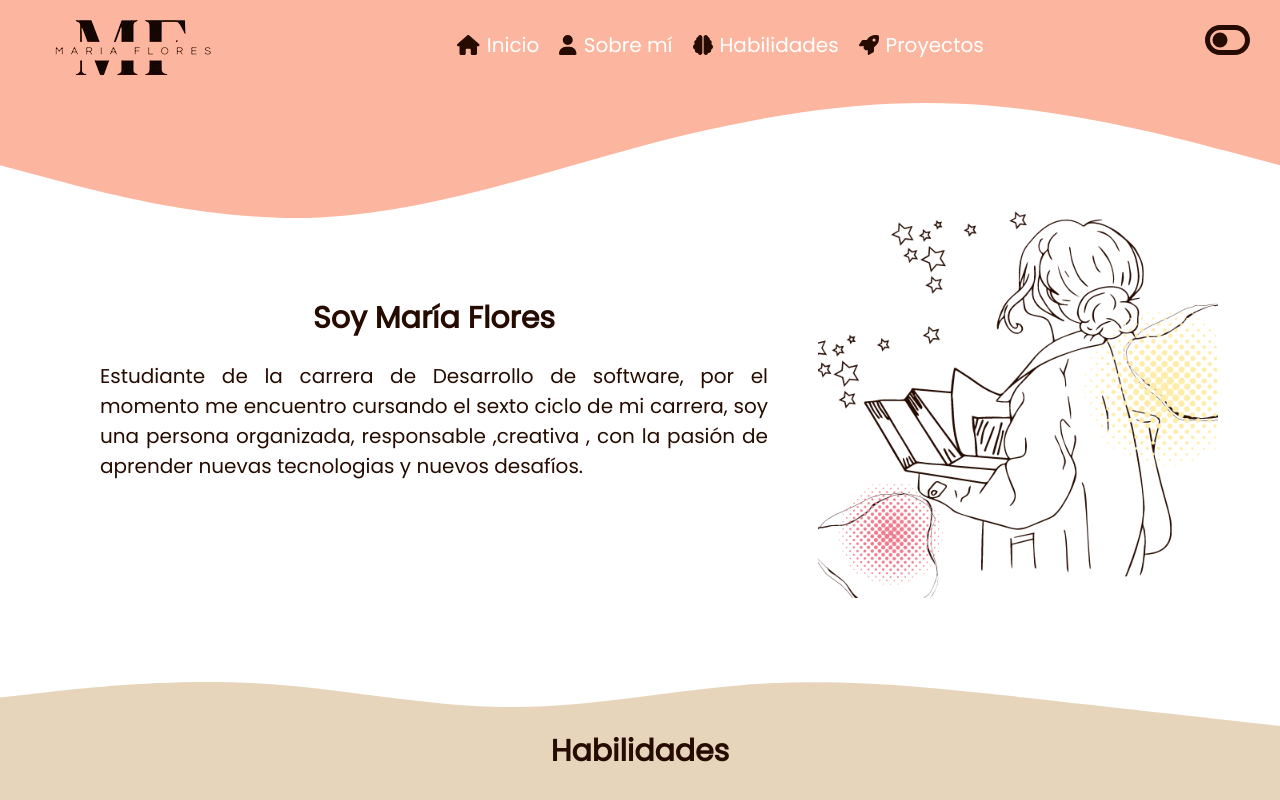
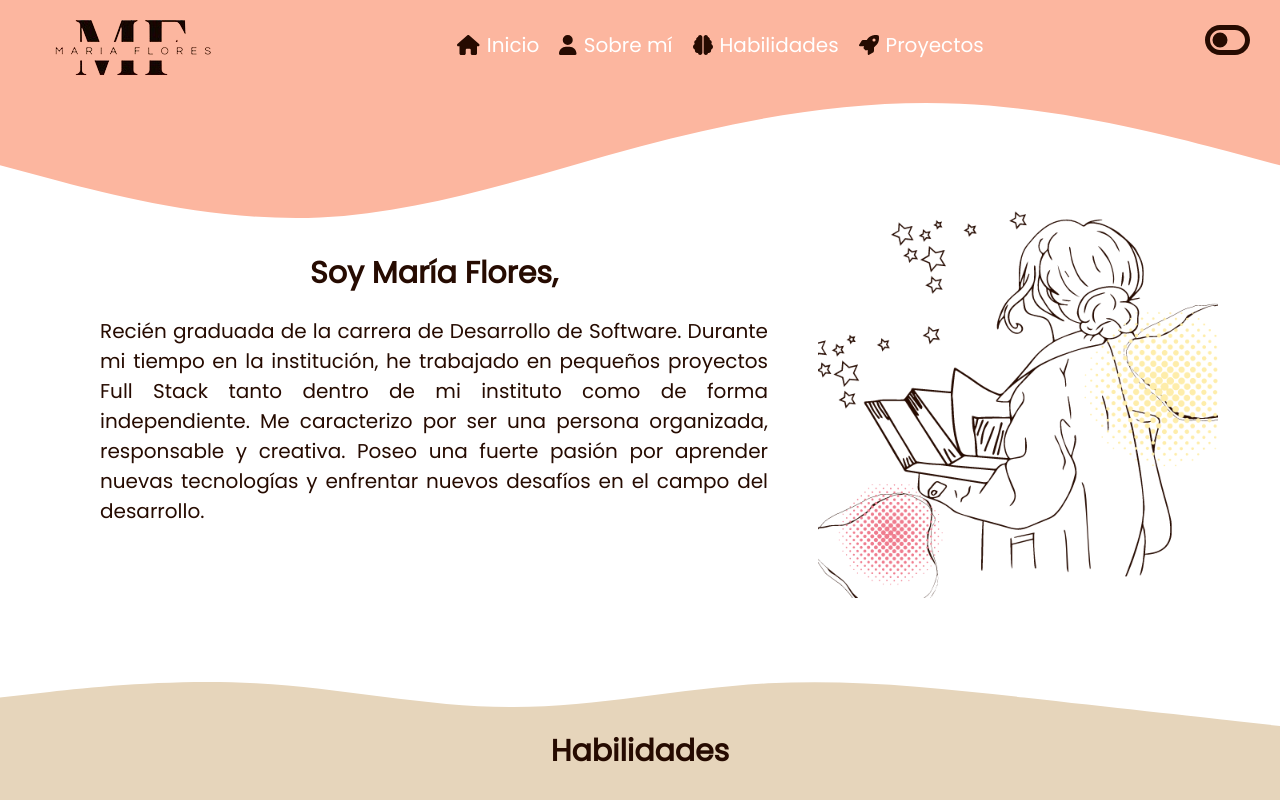
Before and after one commit to mariafs2407/Port-Maria, a React (Vite) app: page / in a window 1280 px wide. Shown: the top 800 px of the page. Built offline with nearby package versions, Linux system fonts and the light colour scheme.

Commit message:
actualizacion de secciones

```diff
--- a/src/components/contenido/About.jsx
+++ b/src/components/contenido/About.jsx
@@ -19,7 +19,7 @@ const About = () => {
                 <p className='about_img texto'>
                     <FormattedMessage
                         id="About.Contenido"
-                        defaultMessage="Estudiante de la carrera de Desarrollo de software, por el momento me encuentro cursando el 5 ciclo de mi carrera, soy una persona organizada, responsable ,creativa , con la pasión de aprender nuevas tecnologias y nuevos desafíos."
+                        defaultMessage="Estudiante de la carrera de Desarrollo de software, soy una persona organizada, responsable ,creativa , con la pasión de aprender nuevas tecnologias y nuevos desafíos."
                     />
                 </p>
             </div>
--- a/src/components/header/Header.css
+++ b/src/components/header/Header.css
@@ -15,11 +15,11 @@
   justify-content: space-between;
   padding: 20px 30px 0px 30px;
   color: #260b01;
-  margin-bottom: -15px;
   width: 100%;
   z-index: 2;
   position: fixed;
   transition: background-color 0.3s ease;
+
 }
 
 /* contenedor de iconos */
@@ -54,8 +54,7 @@
 }
 
 .efecto {
-  padding-top: 80px;
-  z-index: 1;
+  padding-top:80px;
 }
 
 /* --------------------------------------- */
--- a/src/lang/en-US.json
+++ b/src/lang/en-US.json
@@ -4,8 +4,8 @@
     "menu.Skills":"Skills",
     "menu.Projects":"Projects",
 
-    "About.Titulo": "I'm {name}",
-    "About.Contenido":"Student of the Software Development career, at the moment I am studying the sixth cycle of my career, I am an organized, responsible, creative person, with the passion of learning new technologies and new challenges.",
+    "About.Titulo": "I'm {name},",
+    "About.Contenido":"Recently graduated from the Software Development program. During my time at the institution, I have worked on small Full Stack projects both within my institute and independently. I am characterized by being an organized, responsible, and creative individual. I have a strong passion for learning new technologies and taking on new challenges in the field of development.",
 
     "Skills.Titulo":"Skills",
     "Projects.Boton": "See more",
--- a/src/lang/es-SP.json
+++ b/src/lang/es-SP.json
@@ -1,33 +1,22 @@
 {
-    "menu.Home":"Inicio",
-    "menu.About":"Sobre mí",
-    "menu.Skills":"Habilidades",
-    "menu.Projects":"Proyectos",
-
-    "About.Titulo": "Soy {name}",
-    "About.Contenido":"Estudiante de la carrera de Desarrollo de software, por el momento me encuentro cursando el sexto ciclo de mi carrera, soy una persona organizada, responsable ,creativa , con la pasión de aprender nuevas tecnologias y nuevos desafíos.",
-
-    "Skills.Titulo":"Habilidades",
-
-    "Projects.Titulo":"Proyectos",
+    "menu.Home": "Inicio",
+    "menu.About": "Sobre mí",
+    "menu.Skills": "Habilidades",
+    "menu.Projects": "Proyectos",
+    "About.Titulo": "Soy {name},",
+    "About.Contenido": "Recién graduada de la carrera de Desarrollo de Software. Durante mi tiempo en la institución, he trabajado en pequeños proyectos Full Stack tanto dentro de mi instituto como de forma independiente. Me caracterizo por ser una persona organizada, responsable y creativa. Poseo una fuerte pasión por aprender nuevas tecnologías y enfrentar nuevos desafíos en el campo del desarrollo.",
+    "Skills.Titulo": "Habilidades",
+    "Projects.Titulo": "Proyectos",
     "Projects.Boton": "Ver más",
-
-    "Projects1.Titulo":"Página de criptomonedas",
-    "Projects1.Contenido":"Proyecto creado con React , css y HTML. Integra API de criptomonedas.",
-
-
-    "Projects2.Titulo":"Página de Rick y morty",
-    "Projects2.Contenido":"Proyecto creado con React, CSS y HTML. Además, integra la API de Rick y Morty.",
-
-    "Projects3.Titulo":"CRUD escritorio",
-    "Projects3.Contenido":"Proyecto creado con lenguaje Java y MVC, con la integración de una base de datos MySQL.",
-
-    "Projects4.Titulo":"Página Web",
-    "Projects4.Contenido":"Proyecto de adopción de perros en albergues, realizado con React,HTML y css.",
-
-    "Projects5.Titulo":"Plataforma de gestión de inventario",
-    "Projects5.Contenido":"Proyecto colaborativo con REACT, Bootstrap y animaciones con Lottie para una pizzería.",
-
+    "Projects1.Titulo": "Página de criptomonedas",
+    "Projects1.Contenido": "Proyecto creado con React , css y HTML. Integra API de criptomonedas.",
+    "Projects2.Titulo": "Página de Rick y morty",
+    "Projects2.Contenido": "Proyecto creado con React, CSS y HTML. Además, integra la API de Rick y Morty.",
+    "Projects3.Titulo": "CRUD escritorio",
+    "Projects3.Contenido": "Proyecto creado con lenguaje Java y MVC, con la integración de una base de datos MySQL.",
+    "Projects4.Titulo": "Página Web",
+    "Projects4.Contenido": "Proyecto de adopción de perros en albergues, realizado con React,HTML y css.",
+    "Projects5.Titulo": "Plataforma de gestión de inventario",
+    "Projects5.Contenido": "Proyecto colaborativo con REACT, Bootstrap y animaciones con Lottie para una pizzería.",
     "Footer.Derechos": "Todos los derechos reservados"
-
 }
```
